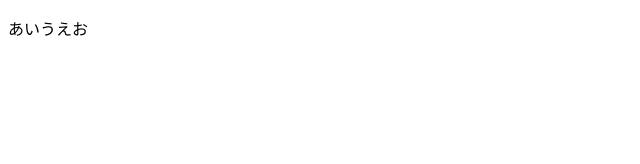
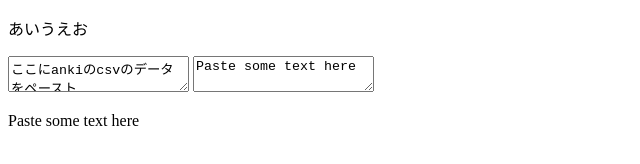
Before and after one commit to arataku/english-level-checker, a website: page index.html in a window 1280 px wide. Shown: the whole page, without its empty margins (0-640 px from the left). Drawn offline with Linux system fonts and the light colour scheme.

Commit message:
changed index.html

```diff
--- a/index.html
+++ b/index.html
@@ -8,6 +8,9 @@
 </head>
 <body>
   <p>あいうえお</p>
+  <textarea id="anki_csv">ここにankiのcsvのデータをペースト</textarea>
+  <textarea id="input">Paste some text here</textarea>
+  <p>Paste some text here</p>
   <script src="build/main.js"></script>
 </body>
 </html>
```
